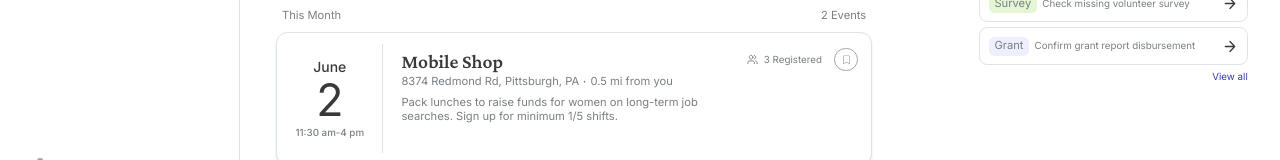
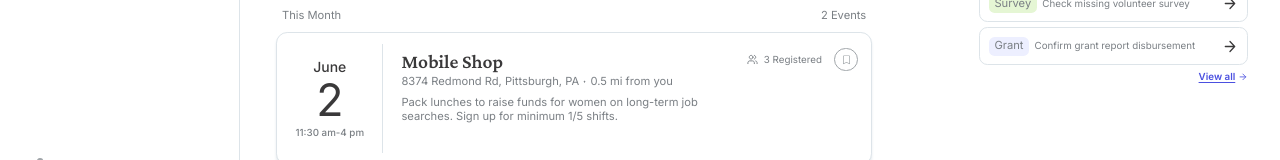
Before and after one commit to joonikli/DFA-DFS, a React (Vite) app: page / in a window 1280 px wide. Both pictures are taken after a click on the button "Events". Shown: the part 587-747 px from the top of the page. Built offline with nearby package versions, Linux system fonts and the light colour scheme.

Commit message:
Match events View all link to dashboard button style

```diff
--- a/src/features/events/Events.jsx
+++ b/src/features/events/Events.jsx
@@ -75,7 +75,7 @@ export function EventCard({ event, saved, onSave, onEditDraft, showRegistrationC
 }
 
 function Tasks({ onOpen, tasks }) {
-  return <section className="ae-tasks"><h2>To do</h2>{tasks.filter((t) => !t.done).map((task) => <button key={task.id} className="ae-task" onClick={() => onOpen(task)}><span className={`ae-task-type type-${task.id}`}>{task.type}</span><span>{task.title}</span><EventAsset name="list-arrow-right" /></button>)}<button className="ae-view-all" onClick={() => onOpen({ id: 'all', title: 'To do' })}>View all</button></section>;
+  return <section className="ae-tasks"><h2>To do</h2>{tasks.filter((t) => !t.done).map((task) => <button key={task.id} className="ae-task" onClick={() => onOpen(task)}><span className={`ae-task-type type-${task.id}`}>{task.type}</span><span>{task.title}</span><EventAsset name="list-arrow-right" /></button>)}<button className="link ae-view-all" onClick={() => onOpen({ id: 'all', title: 'To do' })}>View all <Icon name="arrow-r" size={14} /></button></section>;
 }
 
 function EmptyEvents({ tab, filtered, onClear }) {
--- a/src/features/events/events.css
+++ b/src/features/events/events.css
@@ -89,7 +89,7 @@
 .ae-task-type { flex: 0 0 auto; display: inline-flex; padding: 4px 8px; border-radius: 8px; line-height: 19px; }
 .ae-task-type.type-survey { background: #e5f6d4; }
 .ae-task-type.type-grant { background: var(--purple-lightest); }
-.ae-view-all { display: block; margin: 8px 0 0 auto; color: #3a3ea9; font-size: 14px; }
+.ae-view-all.link { display: flex; width: max-content; margin: 8px 0 0 auto; font-size: 14px; }
 .ae-active-filter { display: inline-flex; align-items: center; gap: 8px; margin-top: 16px; padding: 6px 10px; background: var(--purple-lightest); color: var(--purple-dark); border-radius: 18px; }
 .ae-active-filter + .ae-groups { padding-top: 16px; }
 /* Empty event container shared visually with Final / Volunteer Events Registered. */
```
